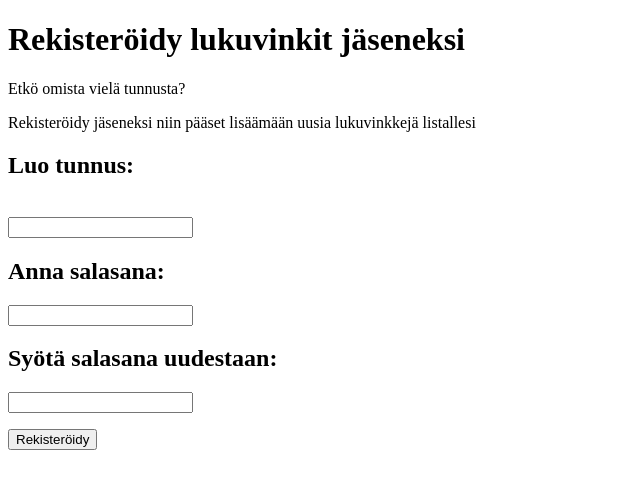
After one commit to brontto/ohtu-miniprojekti, a Flask app: page /rekisterointi in a window 1280 px wide. The commit adds this page. Shown: the top 489 px of the page, without its empty margins (0-640 px from the left). Run offline with Flask 2, Linux system fonts and the light colour scheme.

Commit message:
alustavaa rekisteröinnin html-formi

```diff
--- a/src/app.py
+++ b/src/app.py
@@ -22,12 +22,30 @@ def luo_vinkki():
 
 @app.route("/kirjautuminen", methods=["POST"])
 def kirjautuminen():
-    # kayttajatunnus = request.form["kayttajatunnus"]
-    # salasana = request.form["salasana"]
+    kayttajatunnus = request.form["kayttajatunnus"]
+    salasana = request.form["salasana"]
+    print(kayttajatunnus, salasana)
 
     # Tarkasta onko käyttäjää olemassa ja onko salasana oikein
     # Uudelleenohjaus takaisin etusivulle tai lukuvinkkeihin
     return redirect("/lukuvinkit")
+
+@app.route("/rekisterointi", methods=["GET"])
+def rekisterointi():
+    return render_template("rekisterointi.html")
+
+@app.route("/luo_uusi_kayttaja", methods=["POST"])
+def luo_uusi_kayttaja():
+    kayttajatunnus = request.form["kayttajatunnus"]
+    salasana = request.form["salasana"]
+    salasana2 = request.form["salasana_varmistus"]
+    print(kayttajatunnus,salasana,salasana2)
+    #Tarkastetaan että kentät ei ole tyhjiä ja että salasanat täsmäävät
+    #Tarkistetaan että nimi ei ole käytössä
+    #printataan kayttajatunnus,salasana ja salasana2 jottei pylint huuda käyttämättömistä muuttujista
+    return redirect("/lukuvinkit")
+
+
 
 @app.route("/lukuvinkit", methods=["GET"])
 def render_lukuvinkit():
@@ -35,6 +53,6 @@ def render_lukuvinkit():
     return render_template("lukuvinkit.html", vinkkilista = vinkkilista)
 
 
-@app.route("/", methods=["GET"])
+@app.route("/")
 def render_etusivu():
     return render_template("etusivu.html")
--- /dev/null
+++ b/src/templates/rekisterointi.html
@@ -0,0 +1,27 @@
+{% extends "layout.html" %}
+
+{% block title %}
+Rekisteröinti
+{% endblock %}
+
+{% block body %}
+<h1>Rekisteröidy lukuvinkit jäseneksi</h1>
+
+
+<body>
+    <p>Etkö omista vielä tunnusta? </p>
+    <p>Rekisteröidy jäseneksi niin pääset lisäämään uusia lukuvinkkejä listallesi </p>
+
+    <form action="/luo_uusi_kayttaja" method="POST">
+        <h2>Luo tunnus:</h2>
+        <br>
+        <input type="text" name="kayttajatunnus"></p>
+        <h2>Anna salasana:</h2>
+        <input type="password" name="salasana"></p>
+        <h2>Syötä salasana uudestaan:</h2>
+        <input type="password" name="salasana_varmistus"></p>
+        <input type="submit" value="Rekisteröidy"></p>
+    </form>
+
+</body>
+{% endblock %}
```
Also changed, not shown: src/templates/etusivu.html (+7 -0 lines).
